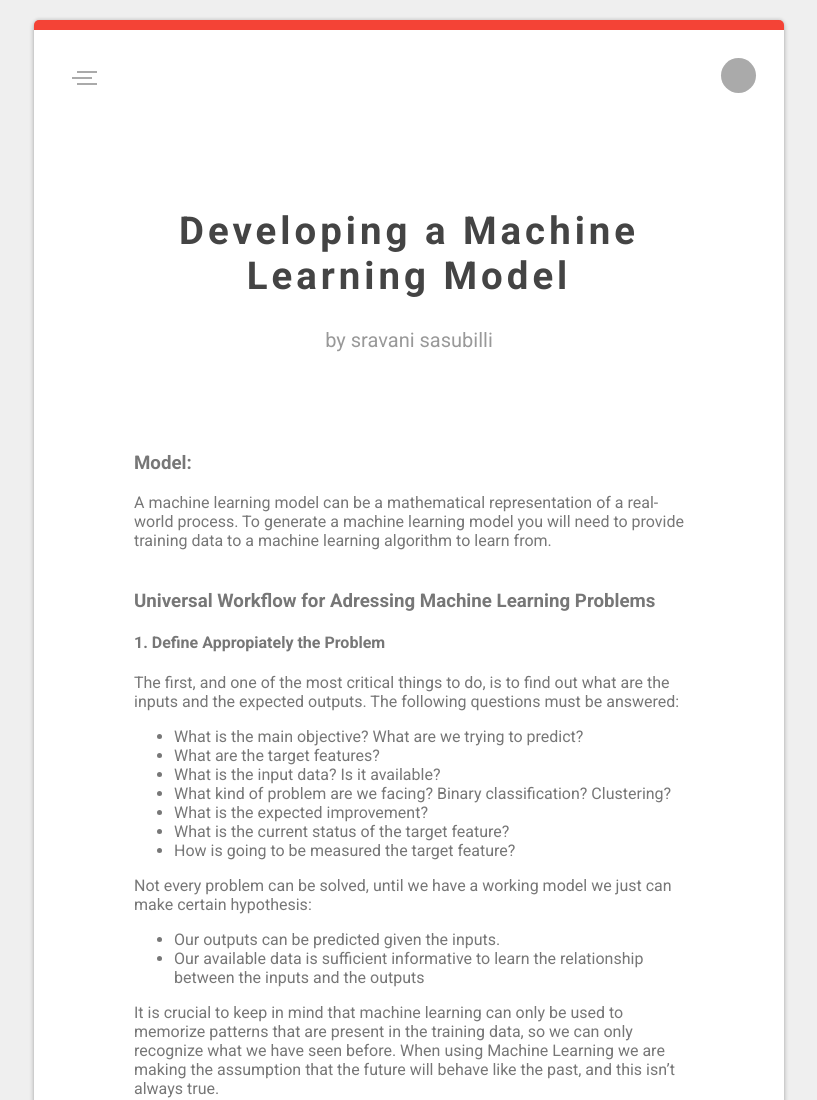
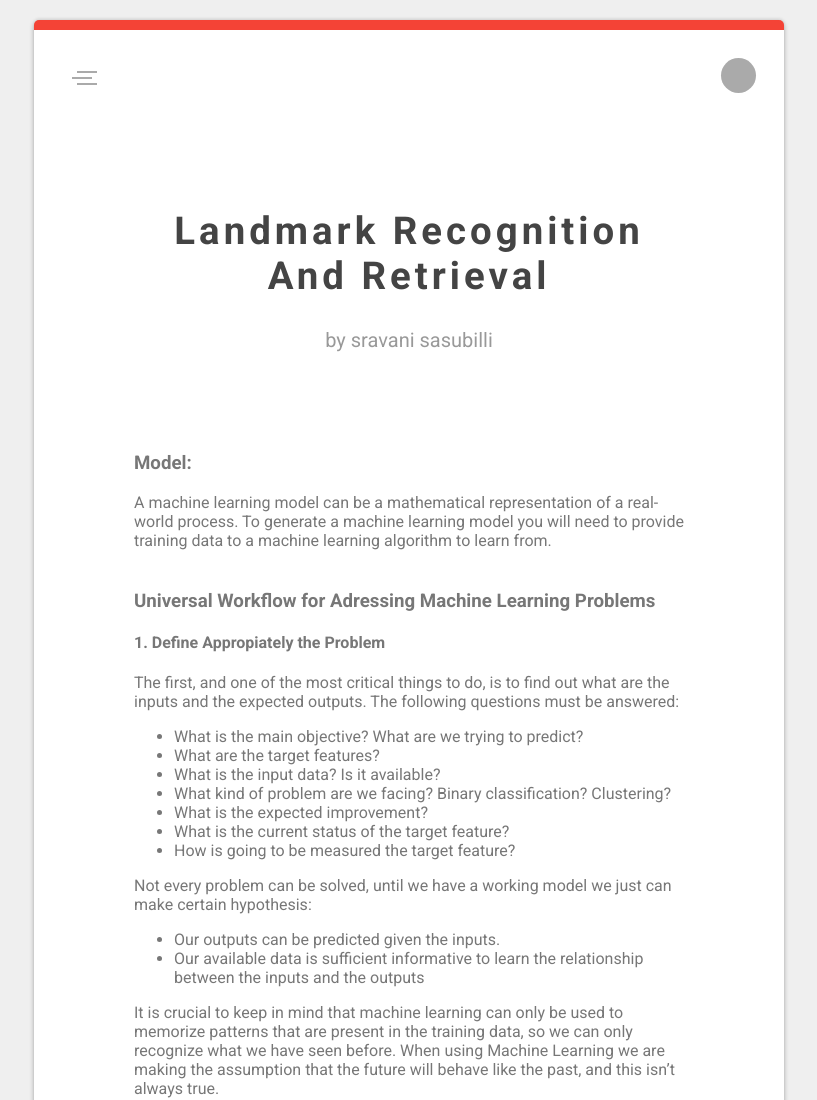
Before and after one commit to sravanisasu/sravanisasu.github.io, a plain HTML site: page index.html in a window 1280 px wide. Shown: the top 1100 px of the page, without its empty margins (231-1048 px from the left). Drawn offline with Linux system fonts and the light colour scheme.

Commit message:
Update index.html

```diff
--- a/index.html
+++ b/index.html
@@ -24,7 +24,7 @@
       </div>
     </header>
     <div class="content">
-      <h1>Developing a Machine Learning Model</h1>
+      <h1>Landmark Recognition And Retrieval</h1>
       <div class="date">by sravani sasubilli</div>
 
       <p>
```
